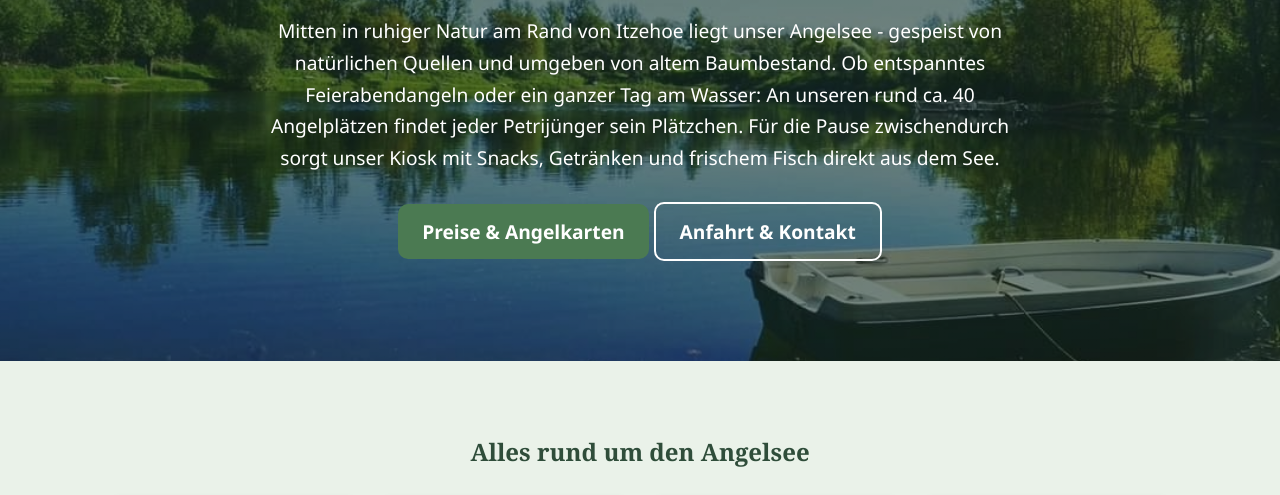
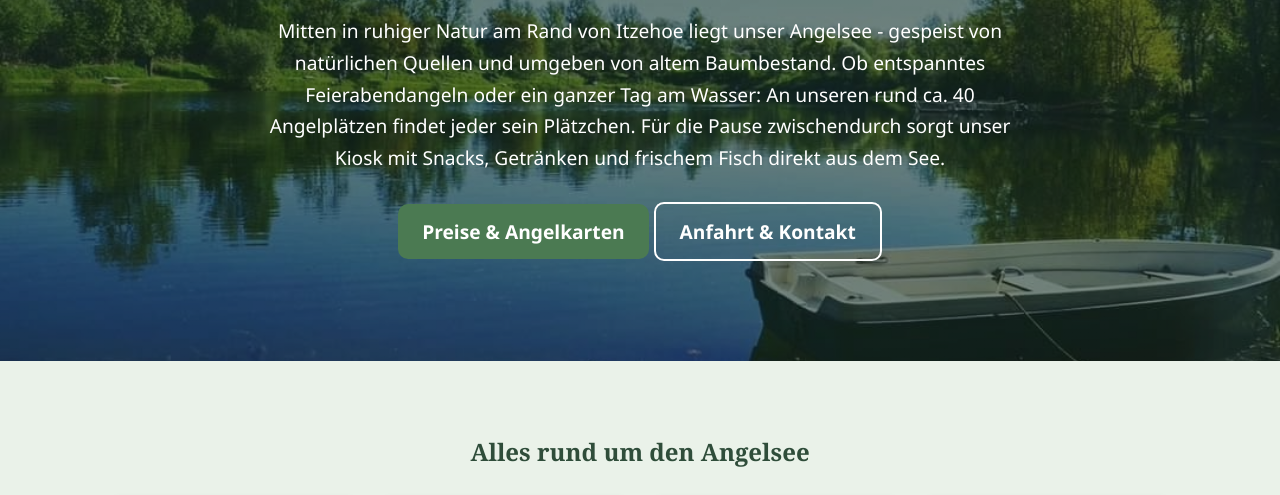
Before and after one commit to SvenPoehls/Ruderverein_Eckernfoerde, an Eleventy site: page src/index.njk in a window 1280 px wide. Shown: the part 305-800 px from the top of the page. Built offline with nearby package versions, Linux system fonts and the light colour scheme; Eleventy itself is replaced by a stand-in of ours; files that its build step writes are made by us from their sources.

Commit message:
Update index.njk

```diff
--- a/src/index.njk
+++ b/src/index.njk
@@ -8,7 +8,7 @@ beschreibung: "Angelsee Heiligenstedten - 3,4 Hektar Wasserfläche, ca. 40 Angel
   <img class="hero__bild" src="/assets/img/Boot.jpg" alt="Ruderboot am Ufer des Angelsees Heiligenstedten an einem sonnigen Tag">
   <div class="hero__inner">
     <h1>Willkommen am {{ betrieb.name }}</h1>
-    <p>Mitten in ruhiger Natur am Rand von Itzehoe liegt unser Angelsee - gespeist von natürlichen Quellen und umgeben von altem Baumbestand. Ob entspanntes Feierabendangeln oder ein ganzer Tag am Wasser: An unseren rund {{ betrieb.angelplaetze }} Angelplätzen findet jeder Petrijünger sein Plätzchen. Für die Pause zwischendurch sorgt unser Kiosk mit Snacks, Getränken und frischem Fisch direkt aus dem See.</p>
+    <p>Mitten in ruhiger Natur am Rand von Itzehoe liegt unser Angelsee - gespeist von natürlichen Quellen und umgeben von altem Baumbestand. Ob entspanntes Feierabendangeln oder ein ganzer Tag am Wasser: An unseren rund {{ betrieb.angelplaetze }} Angelplätzen findet jeder sein Plätzchen. Für die Pause zwischendurch sorgt unser Kiosk mit Snacks, Getränken und frischem Fisch direkt aus dem See.</p>
     <p>
       <a class="knopf" href="/preise/">Preise &amp; Angelkarten</a>
       <a class="knopf knopf--sekundaer" href="/anfahrt-kontakt/">Anfahrt &amp; Kontakt</a>
```
